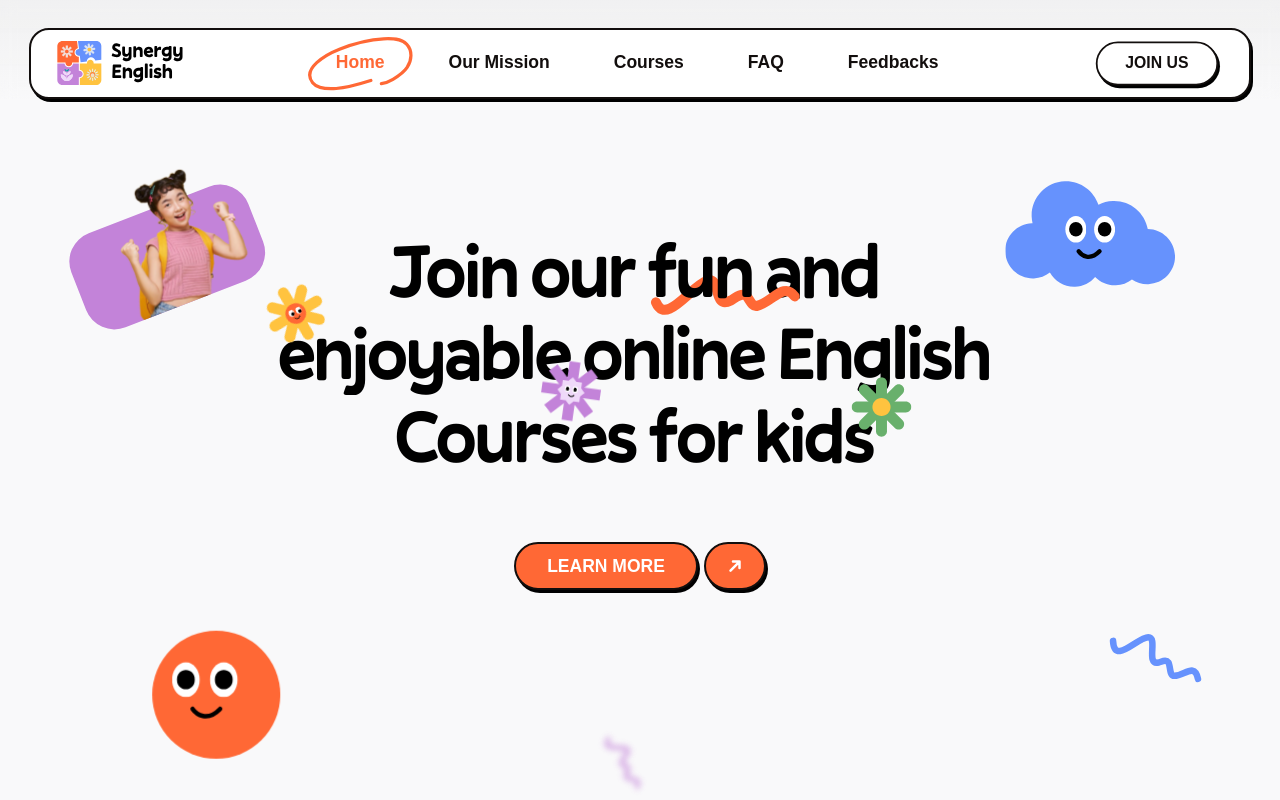
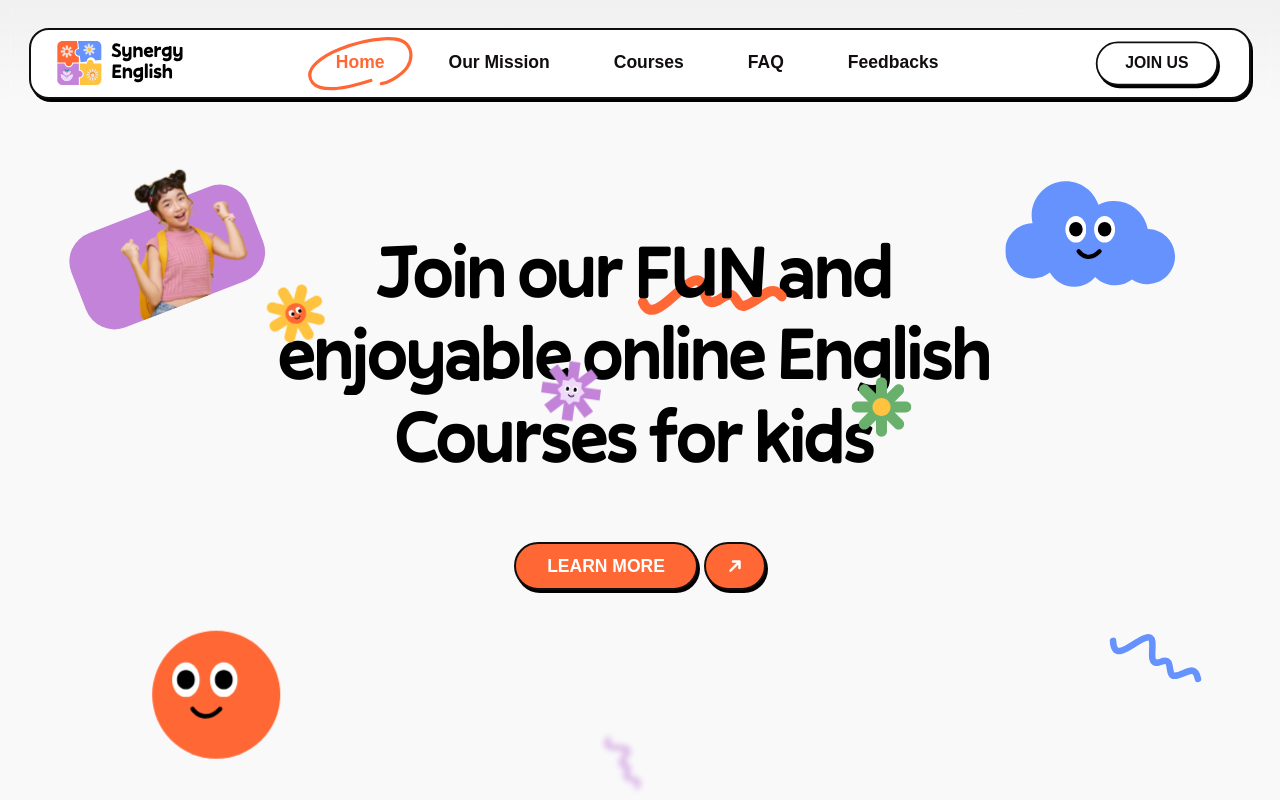
Before and after one commit to synergyenglish/site, a React (Vite) app: page / in a window 1280 px wide. Shown: the top 800 px of the page. Built offline with nearby package versions, Linux system fonts and the light colour scheme.

Commit message:
testing deploy works

```diff
--- a/src/components/footer/Footer.jsx
+++ b/src/components/footer/Footer.jsx
@@ -1,5 +1,6 @@
 import styles from "./Footer.module.scss";
 
+// Component
 import Pill from "./Pill";
 import { FOOTER_DATA } from "../../data/FOOTER";
 
--- a/src/components/footer/Footer.module.scss
+++ b/src/components/footer/Footer.module.scss
@@ -3,6 +3,7 @@
 .section--footer {
   color: var(--color-white);
   padding-bottom: 0px;
+  overflow: hidden;
 
   & img {
     width: 100vw;
--- a/src/pages/home/Hero/Hero.jsx
+++ b/src/pages/home/Hero/Hero.jsx
@@ -356,7 +356,7 @@ export default function Hero() {
                     />
                   </svg>
                   <span data="zIndex">
-                    <span>fun&nbsp;</span>
+                    <span>FUN&nbsp;</span>
                   </span>
                 </div>
                 <span>
--- a/src/pages/home/Home.jsx
+++ b/src/pages/home/Home.jsx
@@ -9,7 +9,7 @@ import Footer from "../../components/footer/footer";
 
 export default function Home() {
   return (
-    <main>
+    <main style={{ overflow: "hidden" }}>
       <Header />
       <Hero />
       <Mission />
--- a/src/pages/home/Mission/Mission.jsx
+++ b/src/pages/home/Mission/Mission.jsx
@@ -193,95 +193,6 @@ export default function Mission() {
               </clipPath>
             </defs>
           </svg>
-
-          {/* <svg
-            className={styles.stickyStar}
-            width="167"
-            height="167"
-            viewBox="0 0 167 167"
-            fill="none"
-            xmlns="http://www.w3.org/2000/svg"
-          >
-            <path
-              ref={purpleEmoteRef}
-              d="M166.7 98.7995H120.5L153.18 131.48L131.6 153.05L98.9299 120.38V166.57H68.4299V120.37L35.7499 153.05L14.1799 131.48L46.8599 98.7995H0.649902V68.2895H46.8499L14.1899 35.6295L35.7599 14.0595L68.4299 46.7295V0.519531H98.9299V46.7295L131.6 14.0595L153.17 35.6295L120.51 68.2895H166.7V98.7995Z"
-              fill="#C383D9"
-            />
-            <path
-              ref={purpleEmoteLeft}
-              d="M121.921 82.5793L110.67 94.0149V110.188H94.7434L83.4823 121.614L72.2213 110.188H56.2949V94.0149L45.0439 82.5793L56.2949 71.1436V54.9704H72.2213L83.4823 43.5449L94.7434 54.9704H110.67V71.1436L121.921 82.5793Z"
-              fill="#EFD9F9"
-            />
-            <mask
-              id="mask0_122_693"
-              maskUnits="userSpaceOnUse"
-              x="65"
-              y="67"
-              width="16"
-              height="21"
-            >
-              <ellipse
-                cx="72.7979"
-                cy="77.2447"
-                rx="7.76566"
-                ry="9.78473"
-                fill="white"
-              />
-            </mask>
-            <g mask="url(#mask0_122_693)">
-              <rect
-                x="60.5273"
-                y="66.9043"
-                width="24.6241"
-                height="20.6187"
-                fill="white"
-              />
-              <rect
-                x="65.5698"
-                y="69.8848"
-                width="8.45645"
-                height="10.7166"
-                rx="4.22822"
-                fill="black"
-              />
-            </g>
-            <mask
-              id="mask1_122_693"
-              maskUnits="userSpaceOnUse"
-              x="86"
-              y="67"
-              width="17"
-              height="21"
-            >
-              <ellipse
-                cx="94.3233"
-                cy="77.2447"
-                rx="7.76566"
-                ry="9.78473"
-                fill="white"
-              />
-            </mask>
-            <g mask="url(#mask1_122_693)">
-              <rect
-                x="82.0527"
-                y="66.9043"
-                width="24.6241"
-                height="20.6187"
-                fill="white"
-              />
-              <path
-                d="M87.0952 74.113C87.0952 71.7778 88.9883 69.8848 91.3234 69.8848V69.8848C93.6586 69.8848 95.5517 71.7778 95.5517 74.113V76.3732C95.5517 78.7083 93.6586 80.6014 91.3234 80.6014V80.6014C88.9883 80.6014 87.0952 78.7083 87.0952 76.3731V74.113Z"
-                fill="black"
-              />
-            </g>
-            <path
-              d="M77.5967 93.5908C79.7567 96.6883 85.8735 101.025 93.0604 93.5908"
-              stroke="black"
-              strokeWidth="3.07507"
-              strokeLinecap="round"
-            />
-          </svg> */}
-          {/* Squiggly */}
           <svg
             ref={squigglyRef}
             className={`${styles.asset} ${styles.squigglyX}`}
@@ -464,7 +375,10 @@ export default function Mission() {
             </p>
           </div>
           {/* Shader */}
-          <div ref={shaderRef} className={styles.section__shader}></div>
+          <div className="section__shader__wrapper">
+            <div ref={shaderRef} className={styles.section__shader}></div>
+          </div>
+          {/* <div ref={shaderRef} className={styles.section__shader}></div> */}
           {/* Second Section */}
           <div
             ref={secondSectionRef}
--- a/src/pages/home/Mission/Mission.module.scss
+++ b/src/pages/home/Mission/Mission.module.scss
@@ -5,7 +5,17 @@
   position: relative;
   width: 100vw;
   height: 100vh;
-  // border: 10px solid black;
+  overflow: hidden !important;
+}
+
+.mission,
+.wrapper {
+  overflow: hidden;
+}
+
+.section__shader__wrapper {
+  width: 100vw;
+  height: 100vh;
   overflow: hidden;
 }
 
@@ -14,7 +24,7 @@
   z-index: 9;
   bottom: -95%;
   left: 0;
-  width: 150vw;
+  width: 150%;
   height: 100vh;
   background-color: var(--color-brand);
   transform: rotate(-7deg);
@@ -24,6 +34,7 @@
 .firstSection,
 .secondSection {
   @include index.center-align;
+  overflow: hidden;
   // opacity: 0; /* Start hidden */
   pointer-events: none; /* Prevent interaction until visible */
 }
@@ -47,6 +58,7 @@
 
 .secondSection {
   width: 100vw;
+  max-width: 100vw;
   height: 100vh;
   background-color: var(--color-brand);
   color: var(--color-white) !important;
--- a/src/styles/_base/_reset.scss
+++ b/src/styles/_base/_reset.scss
@@ -32,16 +32,20 @@ html:focus-within {
   scroll-behavior: smooth;
 }
 
+body,
+html {
+  overflow-x: hidden !important;
+}
+
 html {
   scroll-behavior: smooth;
-  overflow: hidden;
 }
 
 /* Set core body defaults */
 body {
+  max-width: 100vw;
   min-height: 100vh;
   background-color: var(--color-background--light);
-  overflow: hidden;
 }
 
 /* A elements that don't have a class get default styles */
```
